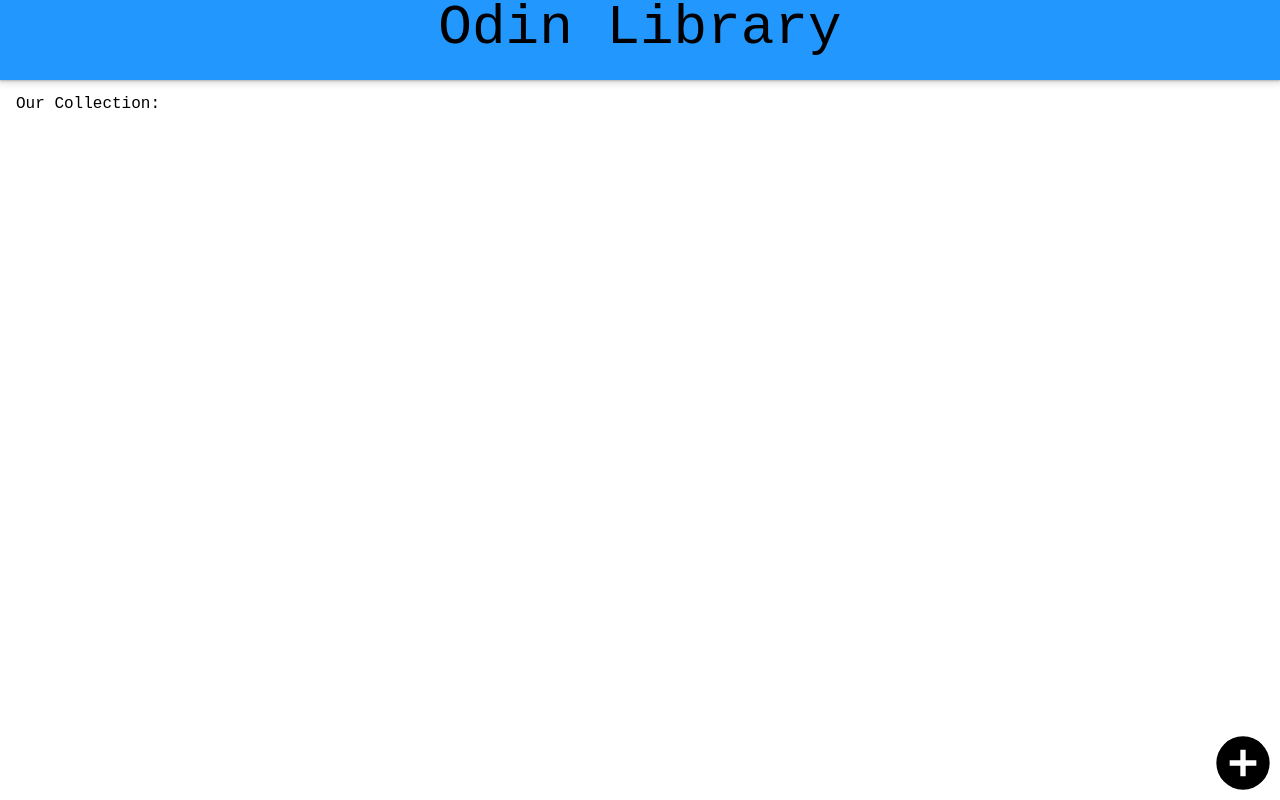
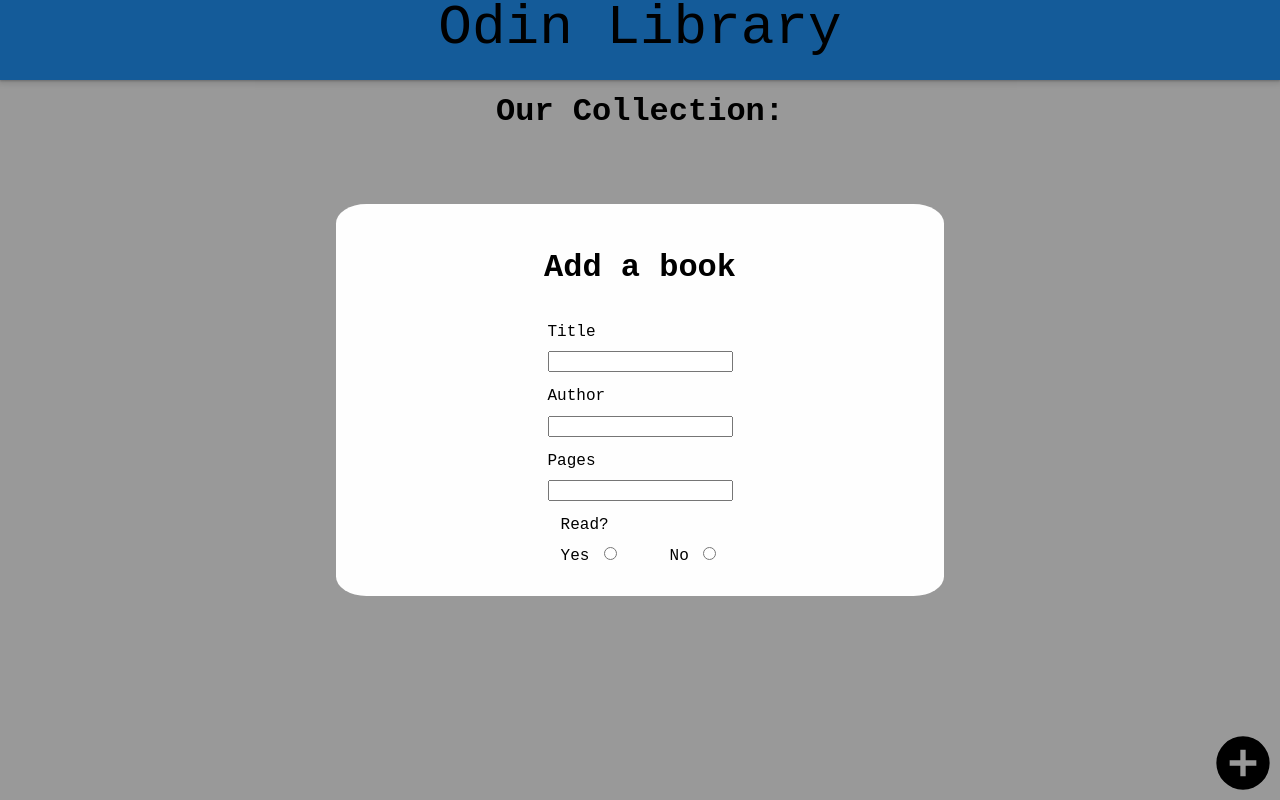
Before and after one commit to km5762/odin-library, a website: page index.html in a window 1280 px wide. Both pictures are taken after a click on the icon 1243 px from the left and 763 px from the top of the page. Drawn offline with Linux system fonts and the light colour scheme; a web font is replaced by a local one.

Commit message:
Finish modal

```diff
--- a/index.html
+++ b/index.html
@@ -43,5 +43,40 @@
         d="M17,13H13V17H11V13H7V11H11V7H13V11H17M12,2A10,10 0 0,0 2,12A10,10 0 0,0 12,22A10,10 0 0,0 22,12A10,10 0 0,0 12,2Z"
       />
     </svg>
+    <div class="modal">
+      <div class="form-container">
+        <h2>Add a book</h2>
+        <form>
+          <ul>
+            <li>
+              <label for="title-input">Title</label>
+              <input type="text" name="title" id="title-input" />
+            </li>
+            <li>
+              <label for="author-input">Author</label>
+              <input type="text" name="author" id="author-input" />
+            </li>
+            <li>
+              <label for="pages-input">Pages</label>
+              <input type="text" name="pages" id="pages-input" />
+            </li>
+            <li>
+              <fieldset>
+                <legend>Read?</legend>
+                <div>
+                  <label for="yes-input">Yes</label>
+                  <input type="radio" id="yes-input" name="read" value="yes" />
+                </div>
+                <div>
+                  <label for="no-input">No</label>
+                  <input type="radio" id="no-input" name="read" value="no" />
+                </div>
+              </fieldset>
+            </li>
+          </ul>
+        </form>
+      </div>
+    </div>
   </body>
 </html>
+<script src="scripts.js"></script>
--- a/scripts.js
+++ b/scripts.js
@@ -18,3 +18,10 @@ function displayLibrary(library) {
     const bookCard = document.createElement("div");
   });
 }
+
+const addBook = document.querySelector(".add-book");
+const modal = document.querySelector(".modal");
+
+addBook.addEventListener("click", () => {
+  modal.style.display = "flex";
+});
--- a/styles.css
+++ b/styles.css
@@ -36,3 +36,58 @@ header {
   display: flex;
   align-items: center;
 }
+
+.modal {
+  display: none; /* Hidden by default */
+  position: fixed; /* Stay in place */
+  z-index: 1; /* Sit on top */
+  left: 0;
+  top: 0;
+  width: 100%; /* Full width */
+  height: 100%; /* Full height */
+  overflow: auto; /* Enable scroll if needed */
+  background-color: rgb(0, 0, 0); /* Fallback color */
+  background-color: rgba(0, 0, 0, 0.4); /* Black w/ opacity */
+  justify-content: center;
+  align-items: center;
+}
+
+/* Modal Content/Box */
+.form-container {
+  background-color: #fefefe;
+  padding: 2rem 1rem;
+  width: 45%; /* Could be more or less, depending on screen size */
+  border-radius: 5%;
+  display: flex;
+  flex-direction: column;
+  gap: 1.5rem;
+}
+
+ul li {
+  display: flex;
+  flex-direction: column;
+  align-items: flex-start;
+  gap: 0.7rem;
+}
+
+ul {
+  display: flex;
+  flex-direction: column;
+  align-items: center;
+  gap: 1rem;
+}
+
+fieldset {
+  display: flex;
+  gap: 3.1rem;
+}
+
+h2 {
+  font-size: 2rem;
+  font-weight: bold;
+  text-align: center;
+}
+
+legend {
+  margin-bottom: 0.7rem;
+}
```
